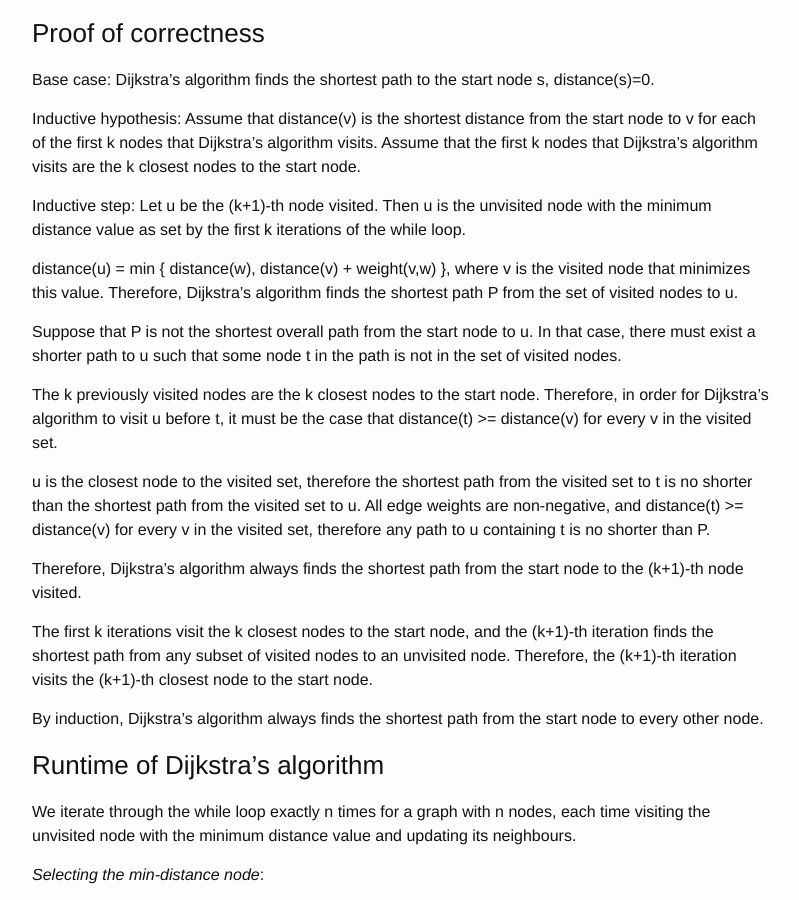
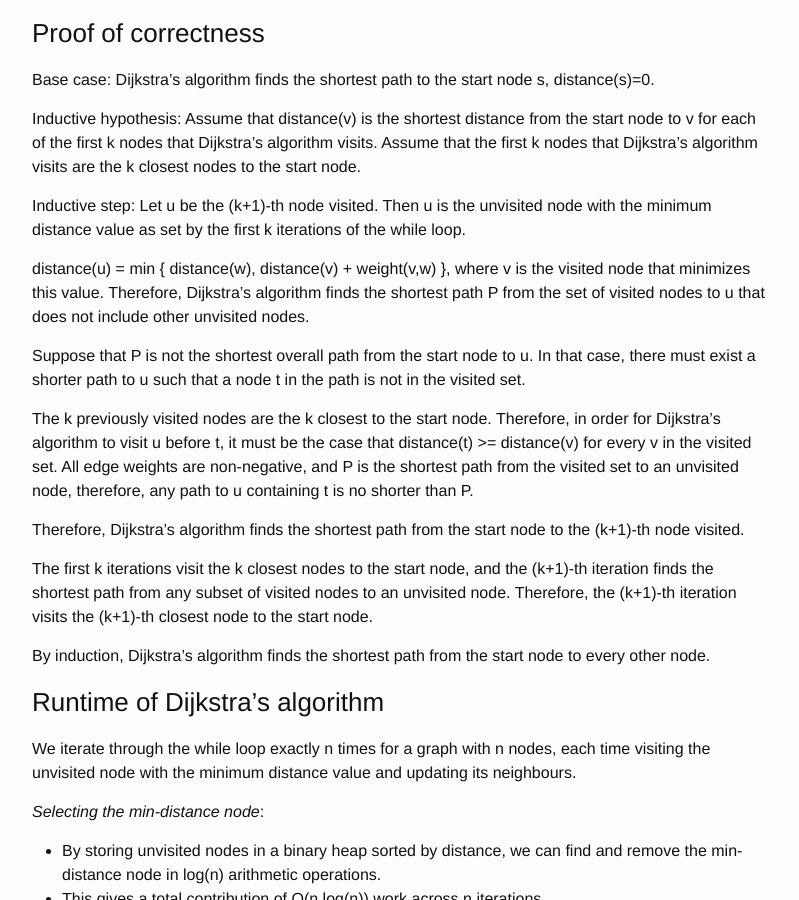
Before and after one commit to msayson/msayson.github.io, a Jekyll site: the page built from _posts/2017-04-12-dijkstras-algorithm.markdown, in a window 1280 px wide and 900 px high, scrolled down 3242 px. Shown: the whole window, without its empty margins (238-1037 px from the left). Built offline with Jekyll 4.4.1, drawn with Linux system fonts in a browser that asks for light colours.

Commit message:
Condensed proof of correctness

```diff
--- a/_posts/2017-04-12-dijkstras-algorithm.markdown
+++ b/_posts/2017-04-12-dijkstras-algorithm.markdown
@@ -76,19 +76,17 @@ Inductive hypothesis: Assume that distance(v) is the shortest distance from the
 Inductive step:
 Let u be the (k+1)-th node visited.  Then u is the unvisited node with the minimum distance value as set by the first k iterations of the while loop.
 
-distance(u) = min { distance(w), distance(v) + weight(v,w) }, where v is the visited node that minimizes this value.  Therefore, Dijkstra's algorithm finds the shortest path P from the set of visited nodes to u.
+distance(u) = min { distance(w), distance(v) + weight(v,w) }, where v is the visited node that minimizes this value.  Therefore, Dijkstra's algorithm finds the shortest path P from the set of visited nodes to u that does not include other unvisited nodes.
 
-Suppose that P is not the shortest overall path from the start node to u.  In that case, there must exist a shorter path to u such that some node t in the path is not in the set of visited nodes.
+Suppose that P is not the shortest overall path from the start node to u.  In that case, there must exist a shorter path to u such that a node t in the path is not in the visited set.
 
-The k previously visited nodes are the k closest nodes to the start node.  Therefore, in order for Dijkstra's algorithm to visit u before t, it must be the case that distance(t) >= distance(v) for every v in the visited set.
+The k previously visited nodes are the k closest to the start node.  Therefore, in order for Dijkstra's algorithm to visit u before t, it must be the case that distance(t) >= distance(v) for every v in the visited set.  All edge weights are non-negative, and P is the shortest path from the visited set to an unvisited node, therefore, any path to u containing t is no shorter than P.
 
-u is the closest node to the visited set, therefore the shortest path from the visited set to t is no shorter than the shortest path from the visited set to u.  All edge weights are non-negative, and distance(t) >= distance(v) for every v in the visited set, therefore any path to u containing t is no shorter than P.
-
-Therefore, Dijkstra's algorithm always finds the shortest path from the start node to the (k+1)-th node visited.
+Therefore, Dijkstra's algorithm finds the shortest path from the start node to the (k+1)-th node visited.
 
 The first k iterations visit the k closest nodes to the start node, and the (k+1)-th iteration finds the shortest path from any subset of visited nodes to an unvisited node.  Therefore, the (k+1)-th iteration visits the (k+1)-th closest node to the start node.
 
-By induction, Dijkstra's algorithm always finds the shortest path from the start node to every other node.
+By induction, Dijkstra's algorithm finds the shortest path from the start node to every other node.
 
 ### Runtime of Dijkstra's algorithm
 
```
